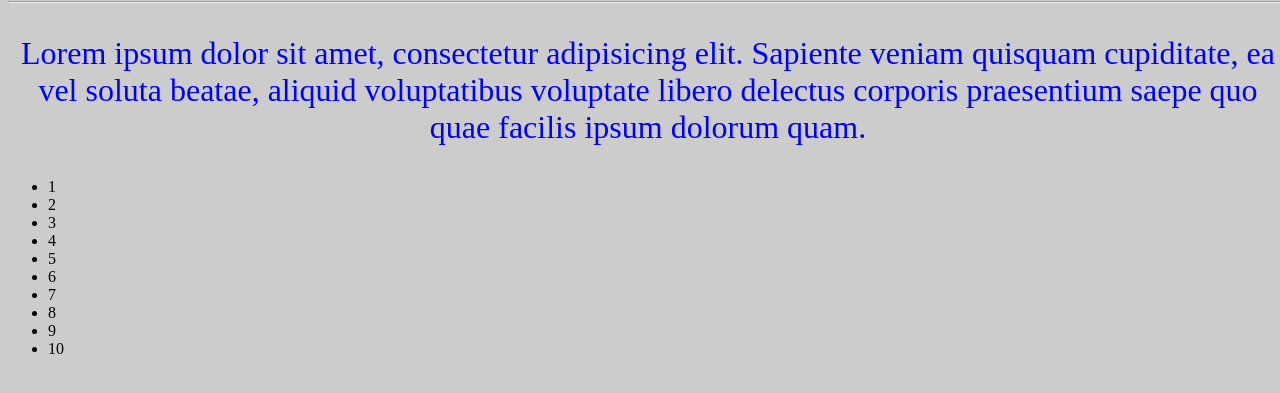
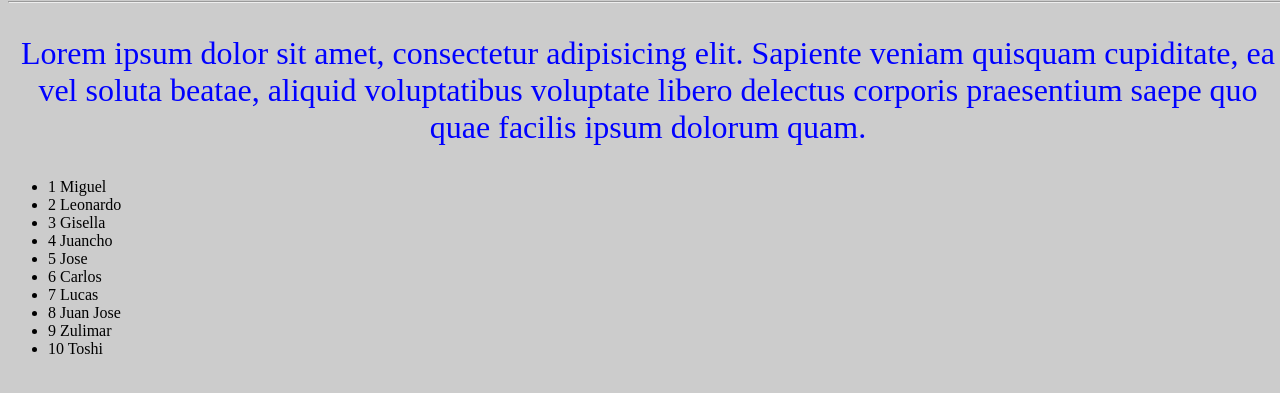
Before and after one commit to graficoapp/testing, a plain HTML site: page index.html in a window 1280 px wide. Shown: the part 79-472 px from the top of the page. Drawn offline with Linux system fonts and the light colour scheme.

Commit message:
Agregamos los nombres a la lista

```diff
--- a/index.html
+++ b/index.html
@@ -13,16 +13,16 @@
 	</p>
 	<div>
 		<ul>
-			<li>1</li>
-			<li>2</li>
-			<li>3</li>
-			<li>4</li>
-			<li>5</li>
-			<li>6</li>
-			<li>7</li>
-			<li>8</li>
-			<li>9</li>
-			<li>10</li>
+			<li>1 Miguel</li>
+			<li>2 Leonardo</li>
+			<li>3 Gisella</li>
+			<li>4 Juancho</li>
+			<li>5 Jose</li>
+			<li>6 Carlos</li>
+			<li>7 Lucas</li>
+			<li>8 Juan Jose</li>
+			<li>9 Zulimar</li>
+			<li>10 Toshi</li>
 		</ul>
 	</div>
 </body>
```
